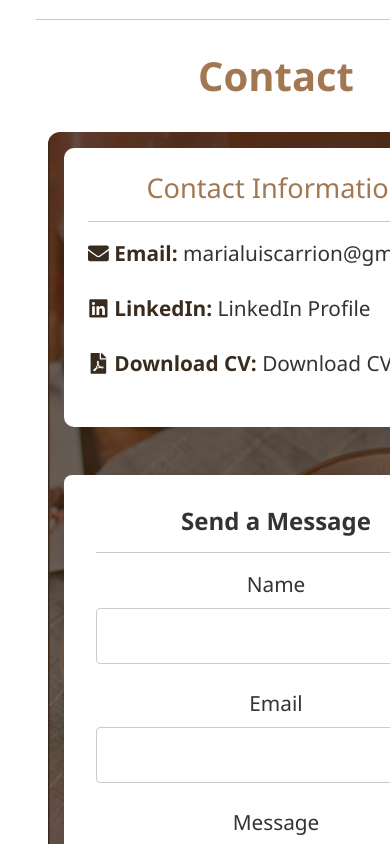
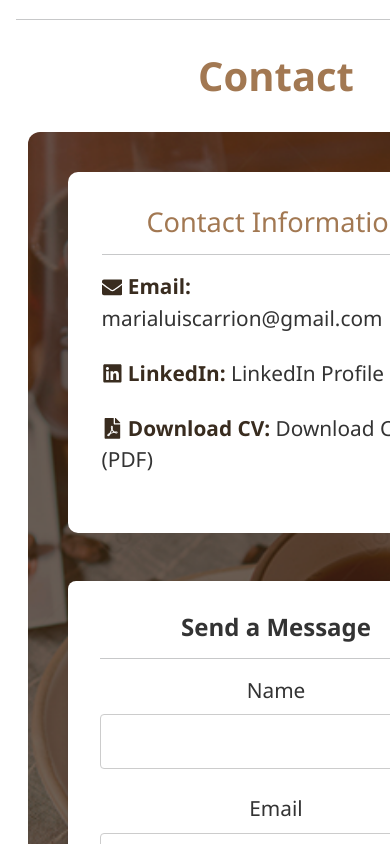
Before and after one commit to fernanjacome/malu-portfolio, a Next.js app: page / in a window 390 px wide. Shown: the part 5320-6164 px from the top of the page. Built offline with nearby package versions, Linux system fonts and the light colour scheme.

Commit message:
Global styles

```diff
--- a/src/styles/globals.css
+++ b/src/styles/globals.css
@@ -805,7 +805,7 @@ img {
     background-size: cover;
     display: flex;
 
-    padding: 1rem;
+    padding: 2.5rem;
     flex-direction: column;
     justify-content: space-between;
     gap: 3rem;
@@ -817,7 +817,7 @@ img {
     text-align: left;
     background-color: white;
     border-radius: 10px;
-    padding: 1.5rem;
+    padding: 2.1rem;
     align-self: center;
   }
 
```
